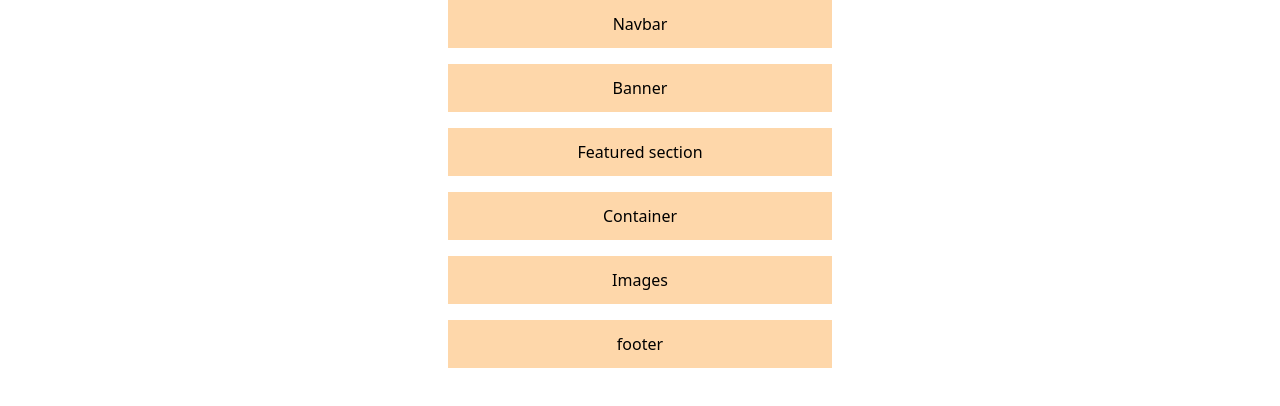
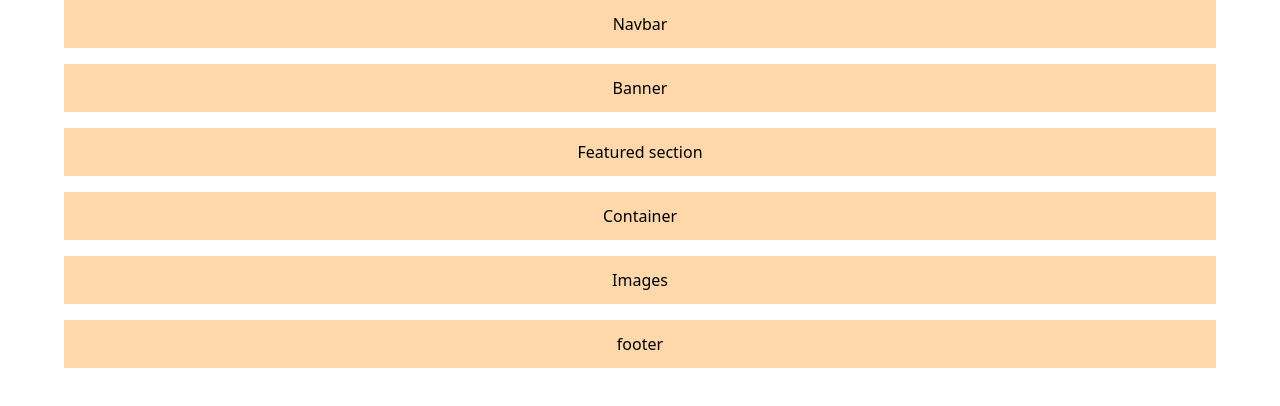
Before and after one commit to mirzaHabibur/tailwind-projects, a plain HTML site: page index.html in a window 1280 px wide. Drawn offline with nearby package versions, Linux system fonts and the light colour scheme.

Commit message:
added a syle

```diff
--- a/index.html
+++ b/index.html
@@ -5,7 +5,7 @@
   <meta name="viewport" content="width=device-width, initial-scale=1.0">
   <script src="https://cdn.tailwindcss.com"></script>
 </head>
-<body class="space-y-4 max-w-sm mx-auto">
+<body class="space-y-4 max-w-screen-xl mx-auto px-5 lg:px-16">
     <div class="h-12 bg-orange-200 text-center pt-3">Navbar</div>
     <div class="h-12 bg-orange-200 text-center pt-3">Banner</div>
     <div class="h-12 bg-orange-200 text-center pt-3">Featured section</div>
```
